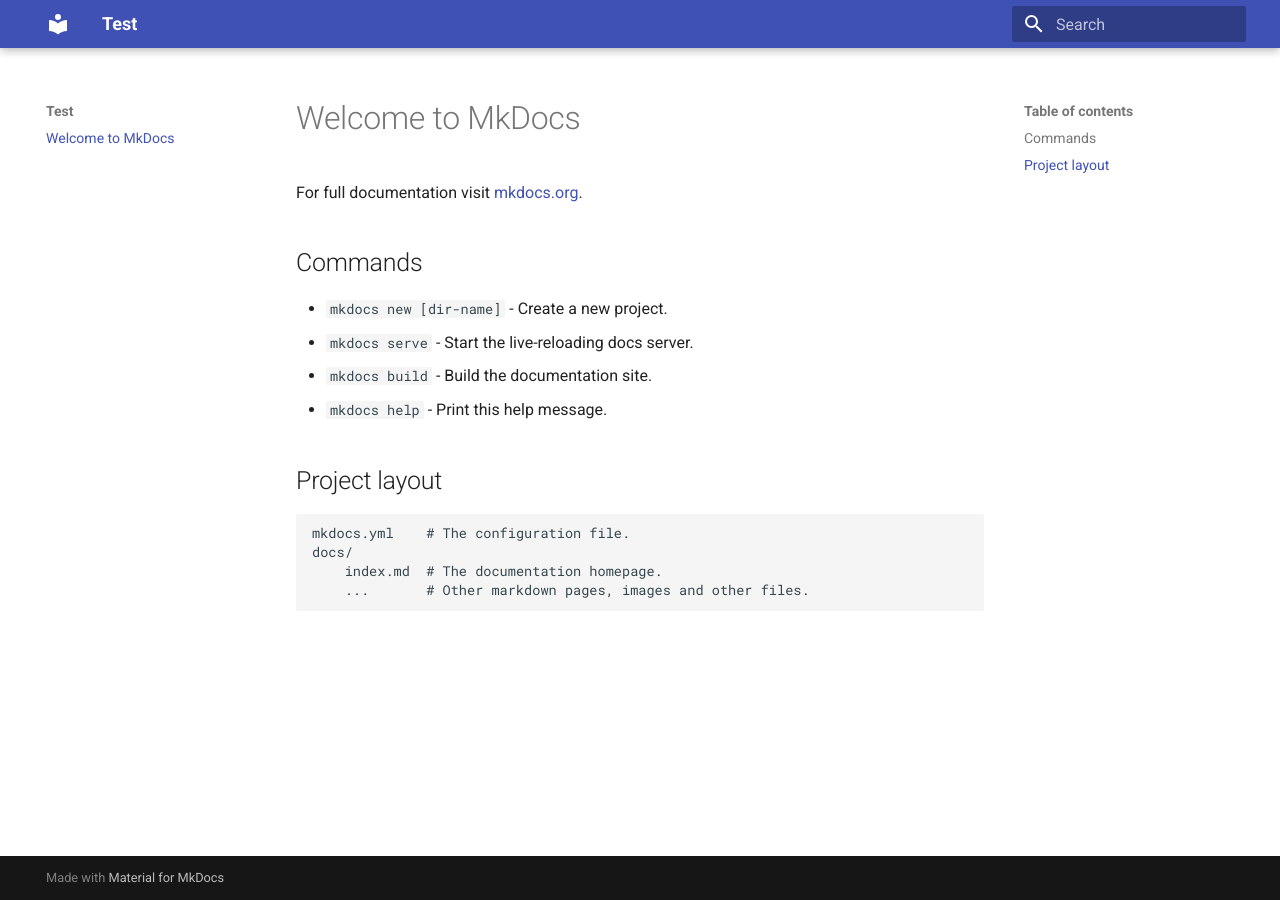
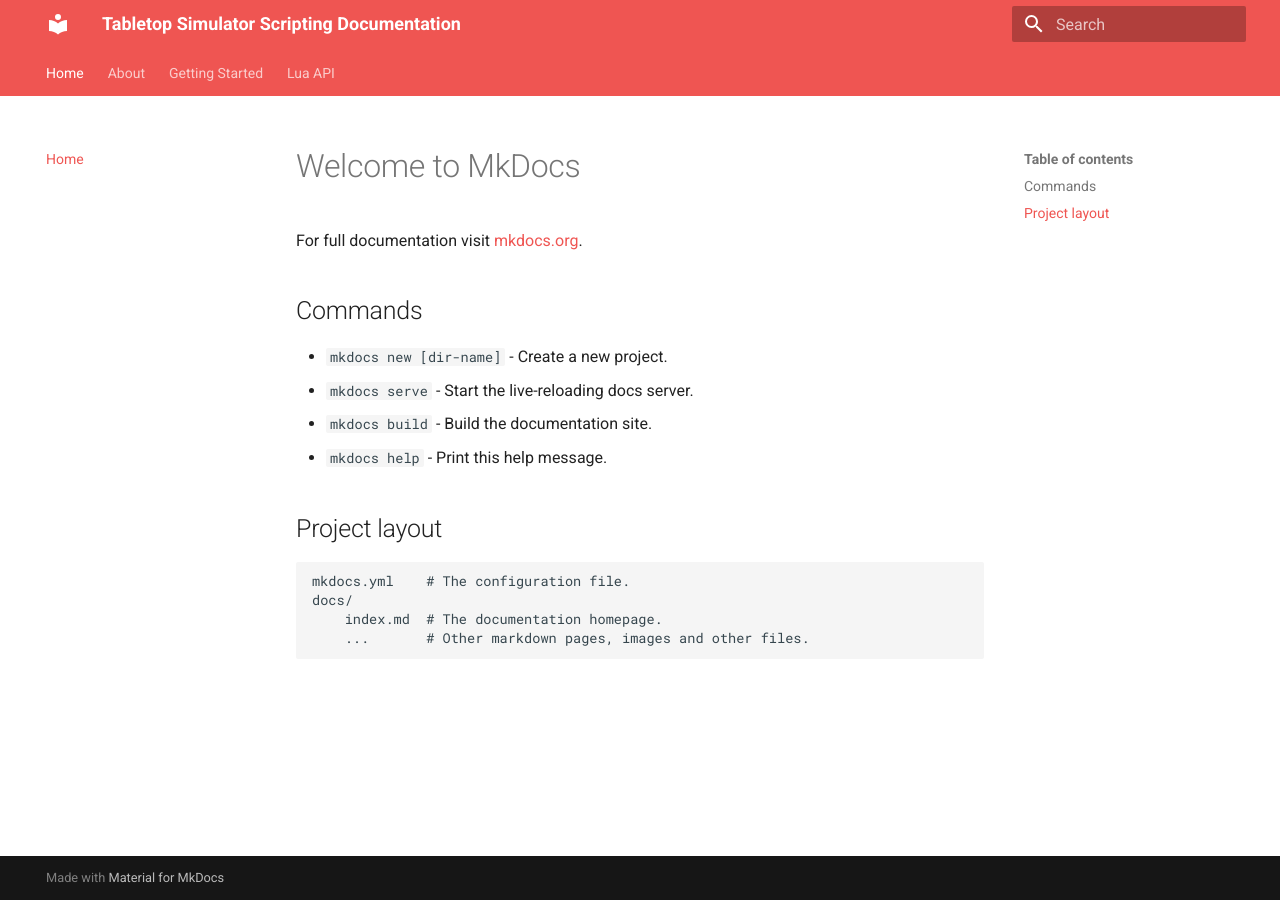
Before and after one commit to MisterStump/TTS-Scripting-Doc, an MkDocs documentation site: the page built from docs/index.md, in a window 1280 px wide. Built offline with MkDocs 1.6.1 and Material for MkDocs 9.7.7, drawn with Linux system fonts in a browser that asks for light colours; old or Windows-style settings are respelled for this version of MkDocs.

Commit message:
Continued initial setup

```diff
--- a/mkdocs.yml
+++ b/mkdocs.yml
@@ -1,8 +1,35 @@
-site_name: Test
+site_name: Tabletop Simulator Scripting Documentation
 theme:
   name: 'material'
   palette:
-    primary: 'indigo'
-    accent: 'indigo'
+    primary: 'red'
+    accent: 'red'
+  feature:
+    tabs: true
 markdown_extensions:
+  - admonition
   - codehilite
+  - pymdownx.arithmatex
+  - pymdownx.betterem:
+      smart_enable: all
+  - pymdownx.caret
+  - pymdownx.critic
+  - pymdownx.details
+  - pymdownx.emoji:
+      emoji_generator: !!python/name:pymdownx.emoji.to_svg
+  - pymdownx.inlinehilite
+  - pymdownx.magiclink
+  - pymdownx.mark
+  - pymdownx.smartsymbols
+  - pymdownx.superfences
+  - pymdownx.tasklist:
+      custom_checkbox: true
+  - pymdownx.tilde
+pages:
+  - Home: index.md
+  - About: about.md
+  - Getting Started:
+    - Introduction: introduction.md
+    - Atom: atom.md
+  - Lua API:
+    - AssetBundle : assetbundle.md
```
Also changed, not shown: docs/about.md (added, +60 -0 lines), docs/assetbundle.md (added), docs/atom.md (added), docs/getting_started.md (added), docs/introduction.md (added).
